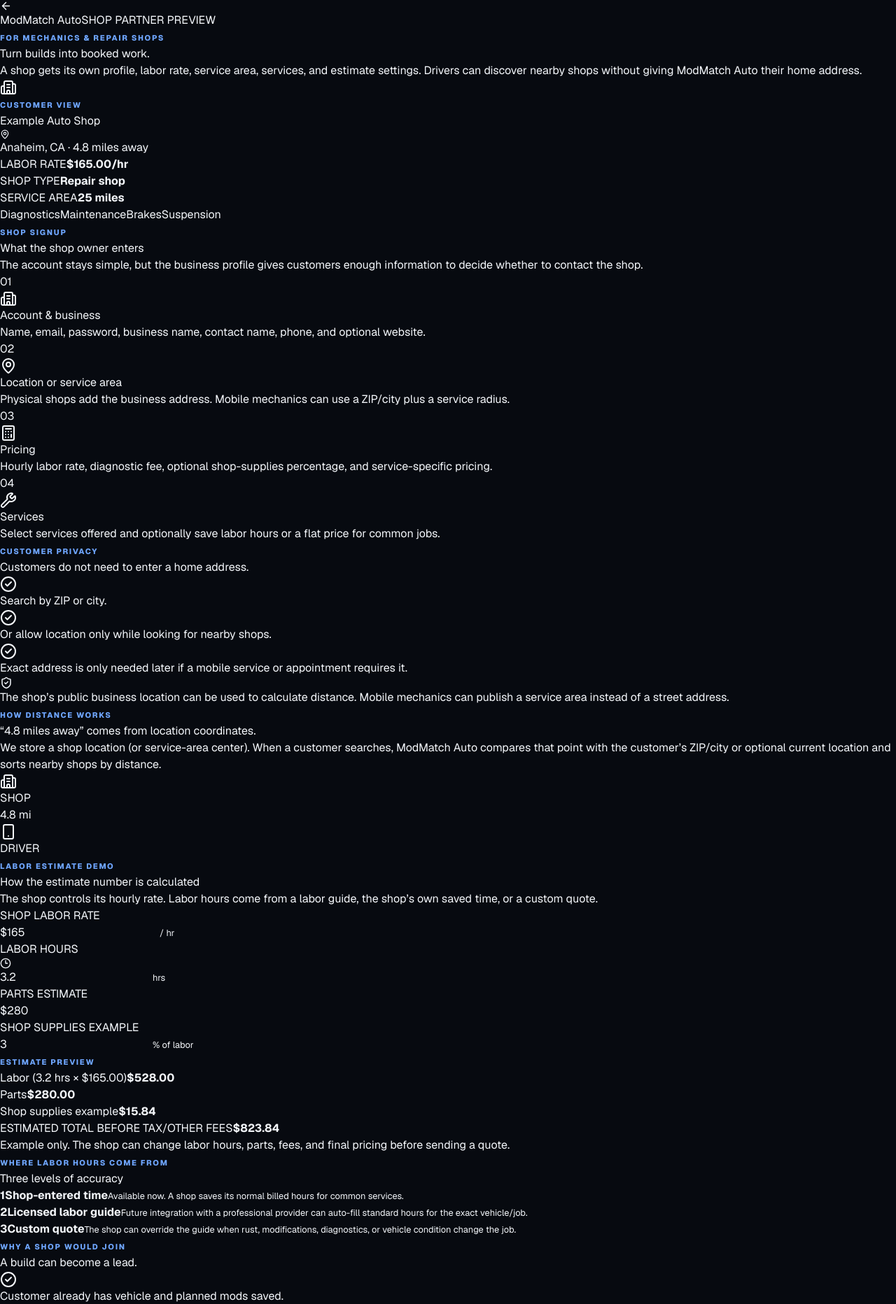
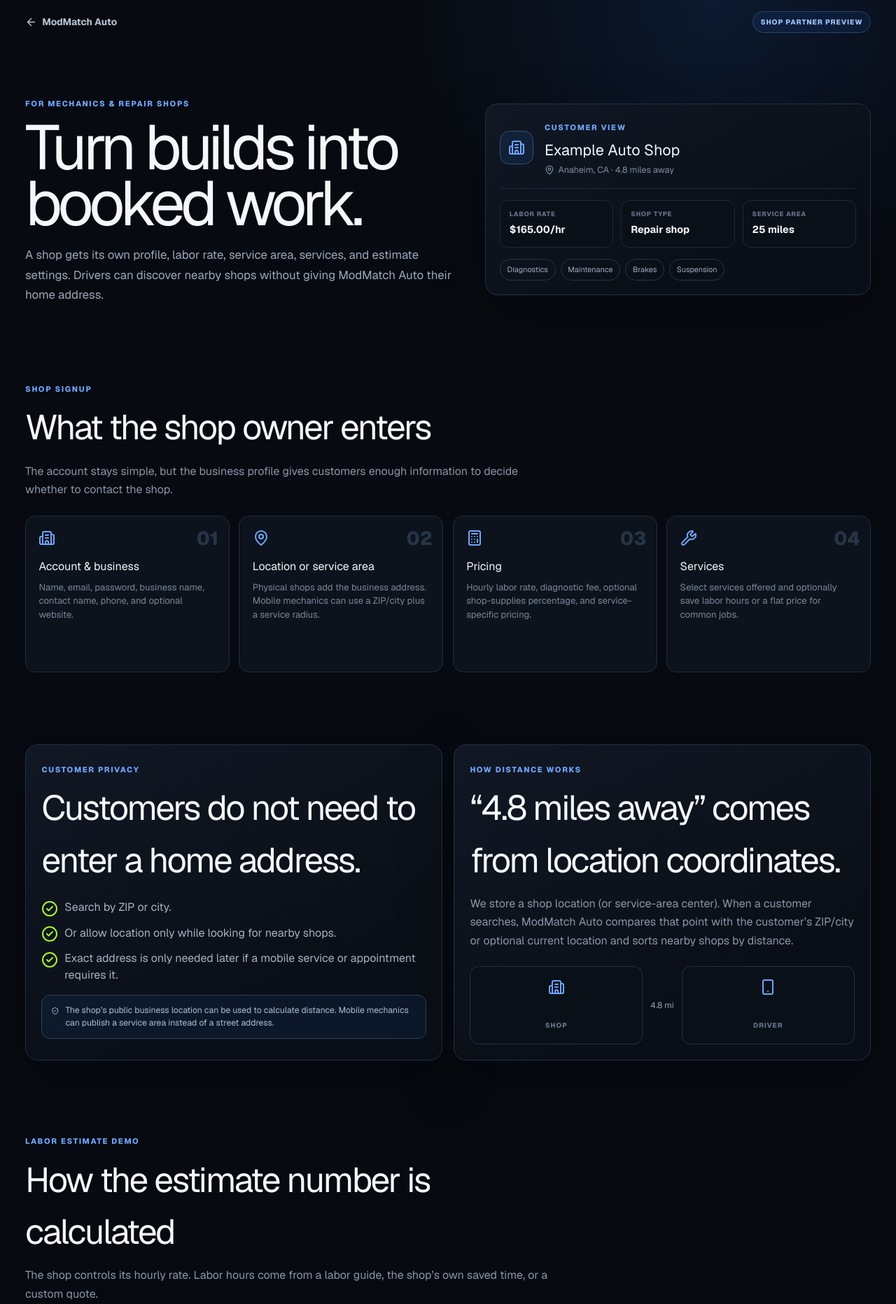
Before and after one commit to 18hrodriguez-svg/modmatch-auto, a Next.js app: page /shops in a window 1280 px wide. Shown: the top 1864 px of the page at 70% size. Built offline with nearby package versions, Linux system fonts and the light colour scheme.

Commit message:
Style shop partner preview

```diff
--- a/src/app/globals.css
+++ b/src/app/globals.css
@@ -371,3 +371,90 @@
     font-size: 0.76rem;
   }
 }
+
+
+.landing-nav-actions { display: flex; align-items: center; gap: .65rem; }
+.shop-nav-link { text-decoration: none; }
+
+.shop-demo-shell { min-height: 100vh; background: radial-gradient(circle at 80% 0%, rgba(47,125,255,.13), transparent 28rem), #070a10; color: var(--text); }
+.shop-demo-nav { display: flex; max-width: 78rem; margin: 0 auto; padding: 1rem 1.25rem; align-items: center; justify-content: space-between; gap: 1rem; }
+.shop-back-link { display: inline-flex; align-items: center; gap: .45rem; color: #b9c5d5; text-decoration: none; font-size: .86rem; font-weight: 700; }
+.shop-beta-pill { padding: .42rem .65rem; border: 1px solid #29466c; border-radius: 999px; background: rgba(47,125,255,.09); color: #9fc5ff; font-size: .63rem; font-weight: 800; letter-spacing: .09em; }
+.shop-demo-hero { display: grid; max-width: 78rem; margin: 0 auto; padding: 4.5rem 1.25rem 3.5rem; grid-template-columns: minmax(0,1.05fr) minmax(24rem,.95fr); gap: 3rem; align-items: center; }
+.shop-demo-hero h1 { max-width: 42rem; margin: .7rem 0 1.2rem; font-size: clamp(3.2rem, 7vw, 6.5rem); line-height: .9; letter-spacing: -.065em; }
+.shop-demo-hero > div:first-child > p { max-width: 40rem; margin: 0; color: #9aa8bb; font-size: 1.05rem; line-height: 1.7; }
+.shop-preview-card, .shop-demo-panel, .shop-estimator { border: 1px solid #223047; border-radius: 1.1rem; background: linear-gradient(155deg,#111824,#0a0f17 70%); box-shadow: 0 28px 80px rgba(0,0,0,.25); }
+.shop-preview-card { padding: 1.25rem; }
+.shop-preview-top { display: flex; align-items: center; gap: 1rem; padding-bottom: 1rem; border-bottom: 1px solid #1d293a; }
+.shop-preview-icon { display: grid; width: 3rem; height: 3rem; place-items: center; border: 1px solid #31517a; border-radius: .85rem; color: var(--blue-light); background: rgba(47,125,255,.1); }
+.shop-preview-top h2 { margin: .3rem 0 .25rem; font-size: 1.35rem; }
+.shop-preview-top p { display: flex; align-items: center; gap: .35rem; margin: 0; color: #7f8da0; font-size: .78rem; }
+.shop-preview-stats { display: grid; padding: 1rem 0; grid-template-columns: repeat(3,1fr); gap: .7rem; }
+.shop-preview-stats div { padding: .8rem; border: 1px solid #1d293a; border-radius: .75rem; background: #0a1018; }
+.shop-preview-stats span { display: block; color: #647288; font-size: .58rem; font-weight: 800; letter-spacing: .08em; }
+.shop-preview-stats strong { display: block; margin-top: .3rem; font-size: .9rem; }
+.shop-preview-services { display: flex; flex-wrap: wrap; gap: .45rem; }
+.shop-preview-services span { padding: .42rem .6rem; border: 1px solid #26354b; border-radius: 999px; color: #9dafc3; font-size: .68rem; }
+.shop-demo-section, .shop-demo-split, .shop-roadmap { max-width: 78rem; margin: 0 auto; padding: 3.2rem 1.25rem; }
+.shop-section-heading { max-width: 48rem; margin-bottom: 1.5rem; }
+.shop-section-heading h2, .shop-demo-panel h2, .shop-roadmap h2 { margin: .45rem 0 .75rem; font-size: clamp(2rem,4vw,3.1rem); letter-spacing: -.045em; }
+.shop-section-heading p, .shop-panel-copy { margin: 0; color: #8896a9; line-height: 1.65; }
+.shop-onboarding-grid { display: grid; grid-template-columns: repeat(4,1fr); gap: .85rem; }
+.shop-onboarding-grid article { position: relative; min-height: 14rem; padding: 1.15rem; border: 1px solid #202c3e; border-radius: .9rem; background: #0d131c; }
+.shop-onboarding-grid article > span { position: absolute; right: .9rem; top: .7rem; color: #273447; font-size: 1.7rem; font-weight: 800; }
+.shop-onboarding-grid svg { color: var(--blue-light); }
+.shop-onboarding-grid h3 { margin: 1.1rem 0 .45rem; }
+.shop-onboarding-grid p { margin: 0; color: #78869a; font-size: .82rem; line-height: 1.5; }
+.shop-demo-split { display: grid; grid-template-columns: 1fr 1fr; gap: 1rem; }
+.shop-demo-panel { padding: 1.4rem; }
+.shop-check-list { display: grid; gap: .7rem; margin-top: 1.15rem; }
+.shop-check-list p { display: flex; gap: .55rem; margin: 0; color: #a5b2c3; line-height: 1.5; }
+.shop-check-list svg { flex: 0 0 auto; margin-top: .08rem; color: var(--green); }
+.shop-note { display: flex; gap: .55rem; margin-top: 1rem; padding: .8rem; border: 1px solid #29415d; border-radius: .75rem; background: rgba(47,125,255,.08); color: #a9bdd6; font-size: .76rem; line-height: 1.45; }
+.shop-distance-visual { display: grid; margin-top: 1.4rem; grid-template-columns: 1fr auto 1fr; align-items: center; gap: .7rem; }
+.shop-distance-visual > div { display: grid; min-height: 7rem; place-items: center; border: 1px solid #223047; border-radius: .8rem; background: #0a1018; color: var(--blue-light); }
+.shop-distance-visual > div span { color: #65758b; font-size: .61rem; font-weight: 800; letter-spacing: .1em; }
+.shop-distance-line { color: #91a3b9; font-size: .75rem; }
+.shop-estimator { display: grid; padding: 1rem; grid-template-columns: 1fr 1fr; gap: 1rem; }
+.shop-estimator-form { display: grid; grid-template-columns: 1fr 1fr; gap: .8rem; }
+.shop-estimator-form label > span { display: block; margin-bottom: .35rem; color: #6e7d91; font-size: .61rem; font-weight: 800; letter-spacing: .08em; }
+.shop-money-input { display: flex; min-height: 3rem; padding: 0 .75rem; border: 1px solid #29384d; border-radius: .65rem; background: #090e16; align-items: center; gap: .35rem; }
+.shop-money-input input { min-width: 0; width: 100%; border: 0; background: transparent; color: white; outline: 0; font-size: 1rem; }
+.shop-money-input small, .shop-money-input > span { color: #6f7d91; white-space: nowrap; }
+.shop-estimate-result { padding: 1.1rem; border: 1px solid #2b3c55; border-radius: .85rem; background: rgba(47,125,255,.06); }
+.shop-estimate-result > div { display: flex; justify-content: space-between; gap: 1rem; padding: .75rem 0; border-bottom: 1px solid #243247; color: #98a8ba; font-size: .82rem; }
+.shop-estimate-result strong { color: white; }
+.shop-estimate-total { display: block !important; border-bottom: 0 !important; padding-top: 1rem !important; }
+.shop-estimate-total span { display: block; color: #708097; font-size: .61rem; font-weight: 800; letter-spacing: .08em; }
+.shop-estimate-total strong { display: block; margin-top: .35rem; color: var(--blue-light); font-size: 2.15rem; letter-spacing: -.05em; }
+.shop-estimate-result p { margin: .4rem 0 0; color: #67778b; font-size: .7rem; line-height: 1.45; }
+.labor-source-list { display: grid; gap: .7rem; margin-top: 1rem; }
+.labor-source-list > div { display: grid; padding: .8rem; border: 1px solid #1e2b3d; border-radius: .75rem; grid-template-columns: auto 1fr; gap: .7rem; background: #0a1018; }
+.labor-source-list b { display: grid; width: 1.8rem; height: 1.8rem; place-items: center; border-radius: .5rem; background: rgba(47,125,255,.13); color: var(--blue-light); }
+.labor-source-list span, .labor-source-list strong, .labor-source-list small { display: block; }
+.labor-source-list small { margin-top: .2rem; color: #748297; line-height: 1.4; }
+.shop-roadmap { padding-bottom: 4.5rem; }
+.shop-roadmap-grid { display: flex; flex-wrap: wrap; gap: .55rem; margin-top: 1.2rem; }
+.shop-roadmap-grid span { padding: .65rem .8rem; border: 1px solid #243247; border-radius: .7rem; background: #0d141e; color: #9baabd; font-size: .8rem; }
+.shop-demo-footer { display: flex; max-width: 78rem; margin: 0 auto; padding: 1.4rem 1.25rem 2.5rem; border-top: 1px solid #1b2636; align-items: center; justify-content: space-between; gap: 1rem; }
+.shop-demo-footer > div { display: grid; gap: .2rem; }
+.shop-demo-footer span { color: #647388; font-size: .63rem; letter-spacing: .09em; }
+
+@media (max-width: 900px) {
+  .shop-demo-hero, .shop-demo-split, .shop-estimator { grid-template-columns: 1fr; }
+  .shop-onboarding-grid { grid-template-columns: 1fr 1fr; }
+}
+
+@media (max-width: 560px) {
+  .landing-nav-actions { gap: .4rem; }
+  .shop-nav-link { padding-inline: .7rem; }
+  .shop-demo-nav { padding: .8rem .9rem; }
+  .shop-beta-pill { font-size: .55rem; }
+  .shop-demo-hero { padding: 2.3rem .9rem 2rem; gap: 1.6rem; }
+  .shop-demo-hero h1 { font-size: 3.2rem; }
+  .shop-demo-section, .shop-demo-split, .shop-roadmap { padding: 2.2rem .9rem; }
+  .shop-onboarding-grid { grid-template-columns: 1fr; }
+  .shop-preview-stats, .shop-estimator-form { grid-template-columns: 1fr; }
+  .shop-demo-footer { align-items: stretch; flex-direction: column; }
+  .shop-demo-footer .button { width: 100%; text-decoration: none; }
+}
```
